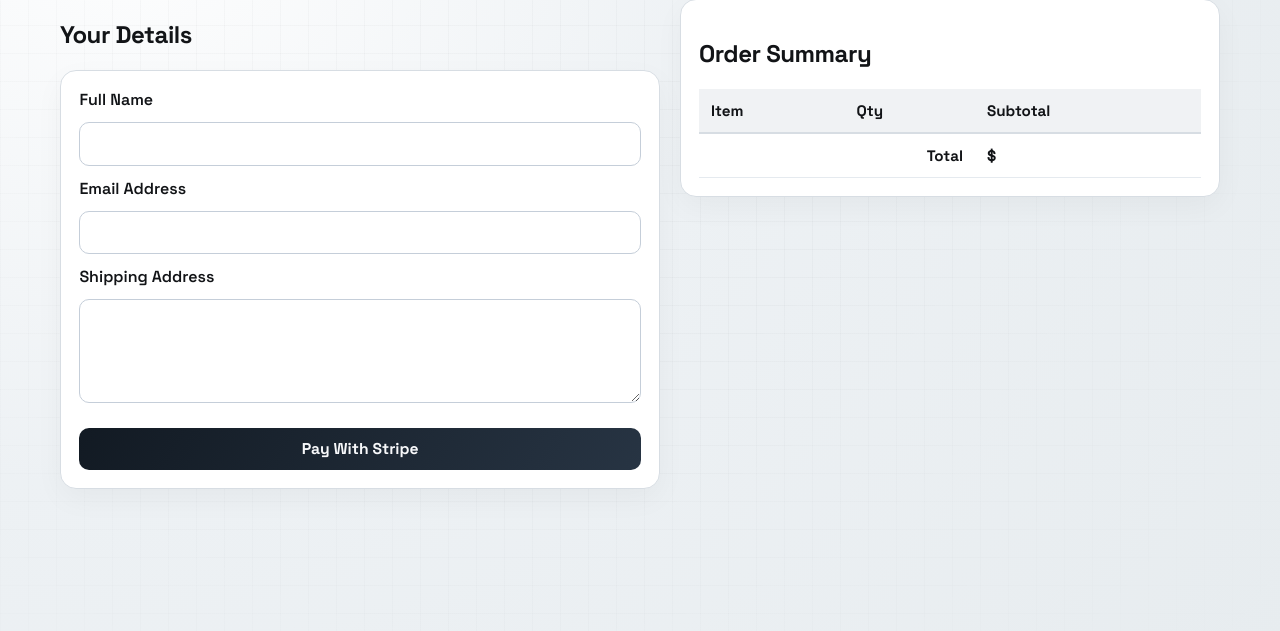
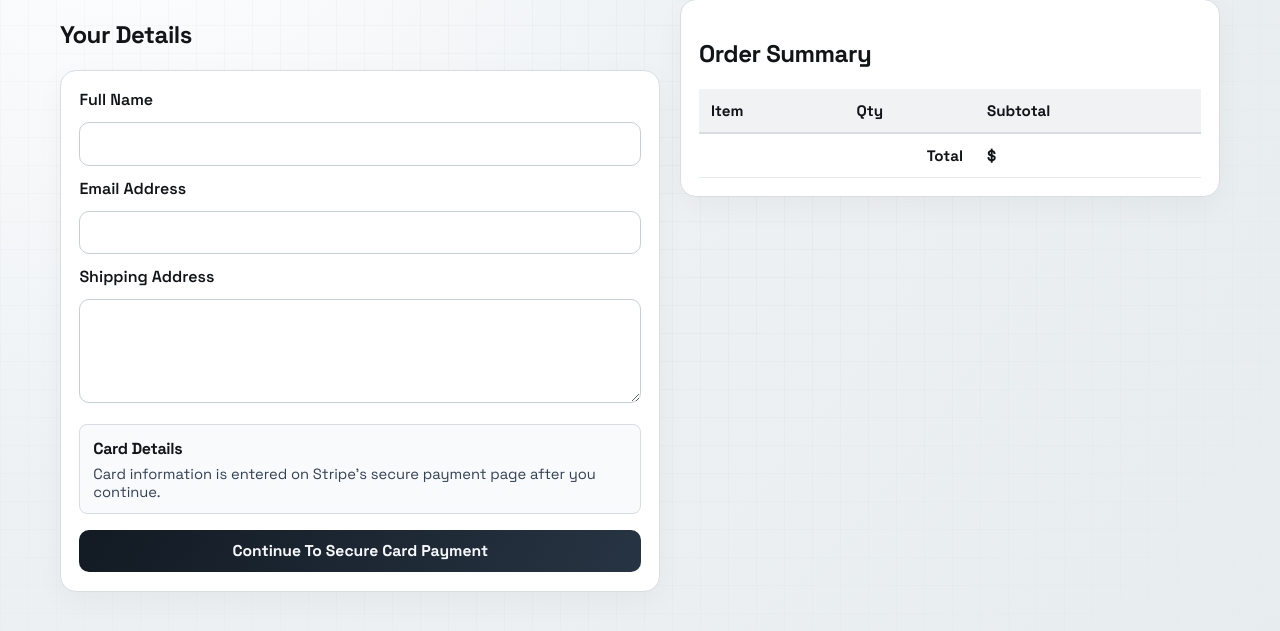
Before and after one commit to 777marc/almina-design, a Django app: template templates/store/checkout.html in a window 1280 px wide. Shown: the part 143-774 px from the top of the page. Run offline with Django 5.2, Linux system fonts and the light colour scheme; the template is opened without the code that fills it: values that come from a table or form of the project are taken from there, others are empty.

Commit message:
enhance checkout

```diff
--- a/templates/store/checkout.html
+++ b/templates/store/checkout.html
@@ -19,7 +19,24 @@
         {% endif %}
       </div>
       {% endfor %}
-      <button type="submit" style="margin-top: 0.5rem">Pay With Stripe</button>
+      <div
+        style="
+          margin: 1rem 0 0.5rem;
+          padding: 0.8rem;
+          border: 1px solid var(--line);
+          border-radius: 0.5rem;
+          background: #f8fafc;
+        "
+      >
+        <h3 style="margin: 0 0 0.35rem; font-size: 1rem">Card Details</h3>
+        <p style="margin: 0; font-size: 0.92rem; color: #334155">
+          Card information is entered on Stripe's secure payment page after you
+          continue.
+        </p>
+      </div>
+      <button type="submit" style="margin-top: 0.5rem">
+        Continue To Secure Card Payment
+      </button>
     </form>
   </section>
   <section class="panel">
```
